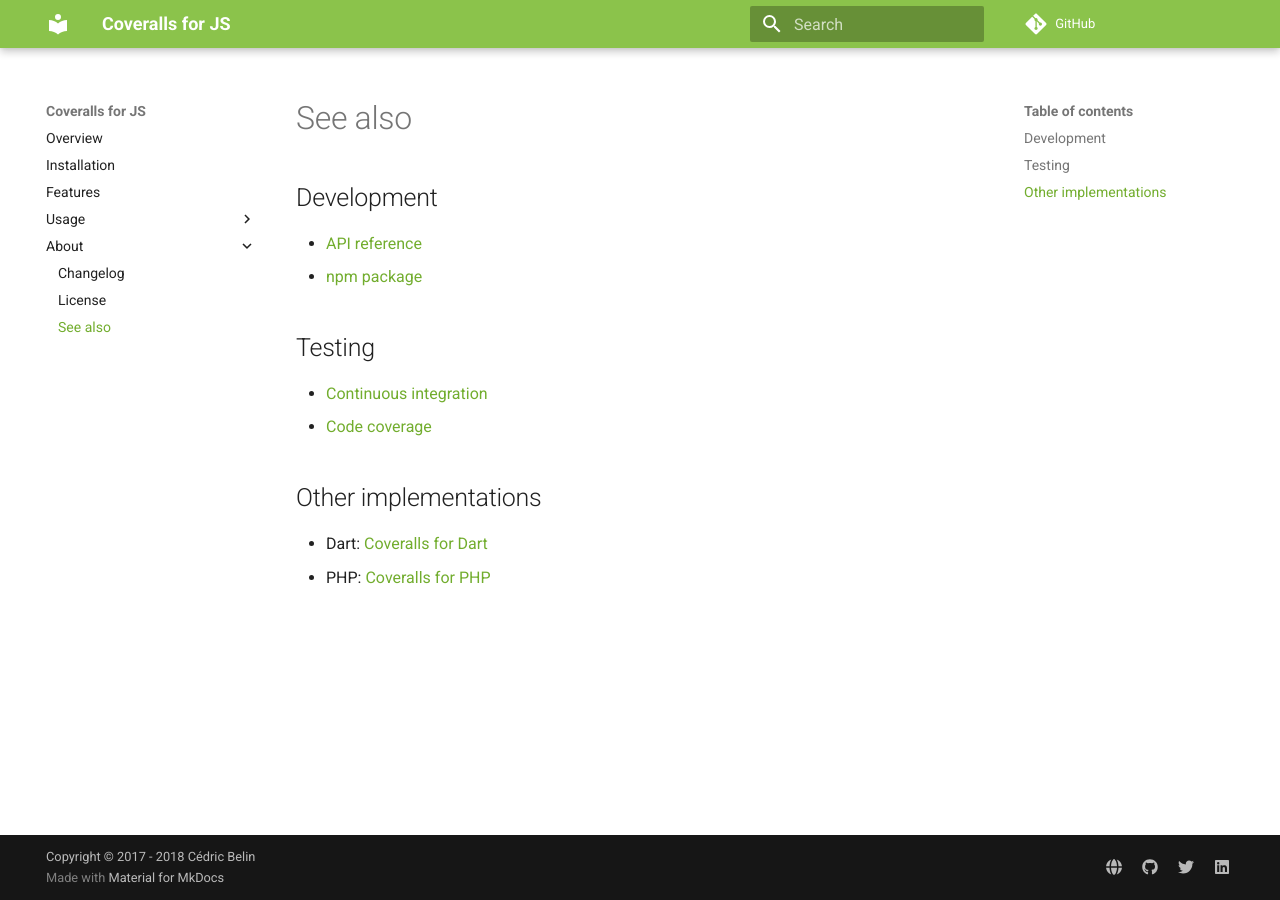
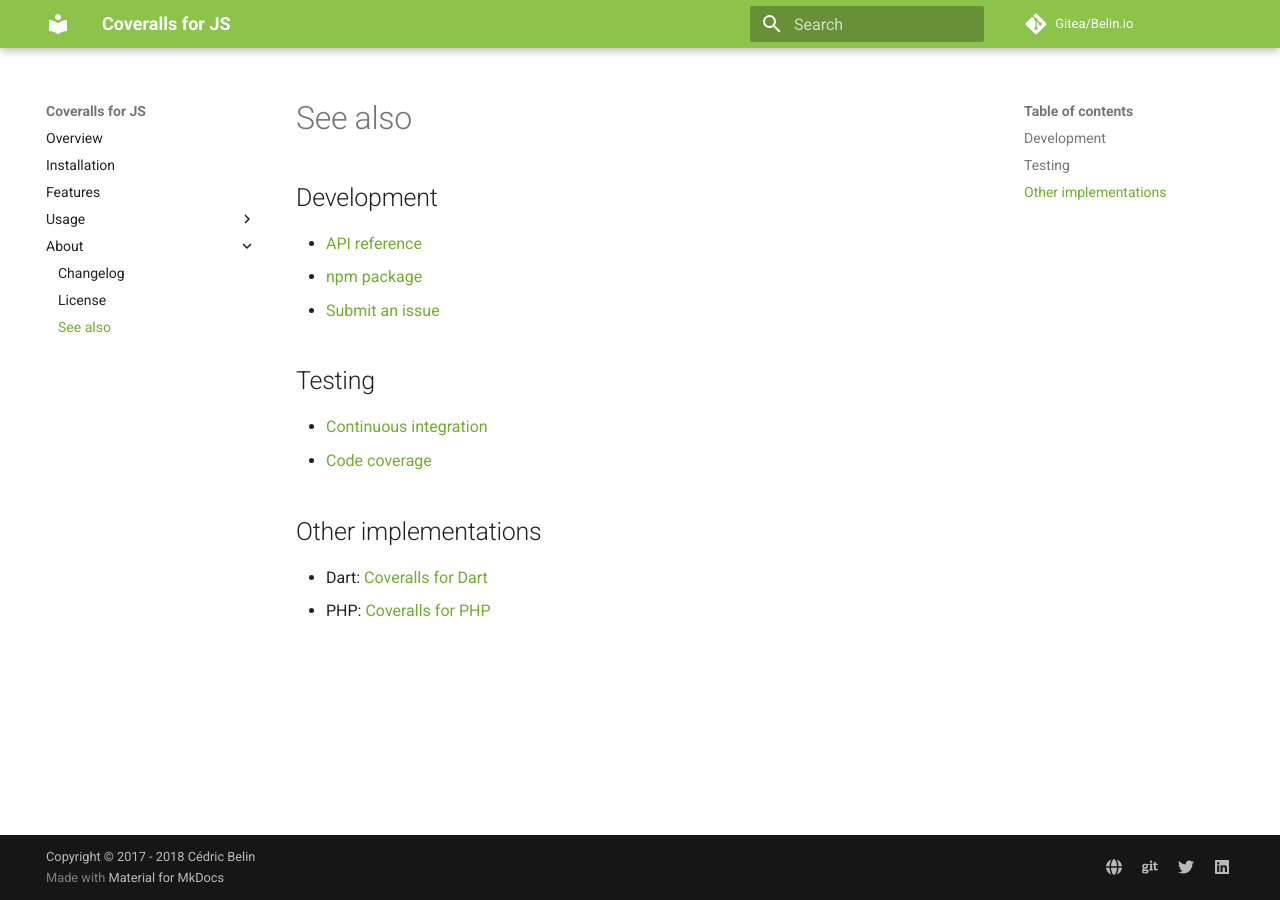
Before and after one commit to cedx/coveralls.js, an MkDocs documentation site: the page built from doc/about/see_also.md, in a window 1280 px wide. Built offline with MkDocs 1.6.1 and Material for MkDocs 9.7.7, drawn with Linux system fonts in a browser that asks for light colours; comment, search, counter and statistics services are not loaded.

```diff
--- a/doc/about/see_also.md
+++ b/doc/about/see_also.md
@@ -3,6 +3,7 @@
 ## Development
 - [API reference](https://dev.belin.io/coveralls.js/api)
 - [npm package](https://www.npmjs.com/package/@cedx/coveralls)
+- [Submit an issue](https://git.belin.io/cedx/coveralls.js/issues)
 
 ## Testing
 - [Continuous integration](https://travis-ci.com/cedx/coveralls.js)
--- a/mkdocs.yml
+++ b/mkdocs.yml
@@ -6,9 +6,9 @@ site_url: https://dev.belin.io/coveralls.js
 docs_dir: doc
 site_dir: web
 
-repo_name: GitHub
-repo_url: https://github.com/cedx/coveralls.js
-edit_uri: ''
+repo_name: Gitea/Belin.io
+repo_url: https://git.belin.io/cedx/coveralls.js
+edit_uri: _edit/master/doc/
 
 copyright: Copyright &copy; 2017 - 2018 Cédric Belin
 google_analytics:
@@ -18,7 +18,7 @@ google_analytics:
 extra:
   social:
   - {type: globe, link: 'https://belin.io'}
-  - {type: github, link: 'https://github.com/cedx'}
+  - {type: git, link: 'https://git.belin.io/cedx'}
   - {type: twitter, link: 'https://twitter.com/cedxbelin'}
   - {type: linkedin, link: 'https://linkedin.com/in/cedxbelin'}
 
```
Also changed, not shown: CHANGELOG.md (+1 -1 lines), README.md (+6 -3 lines), package.json (+5 -2 lines).
